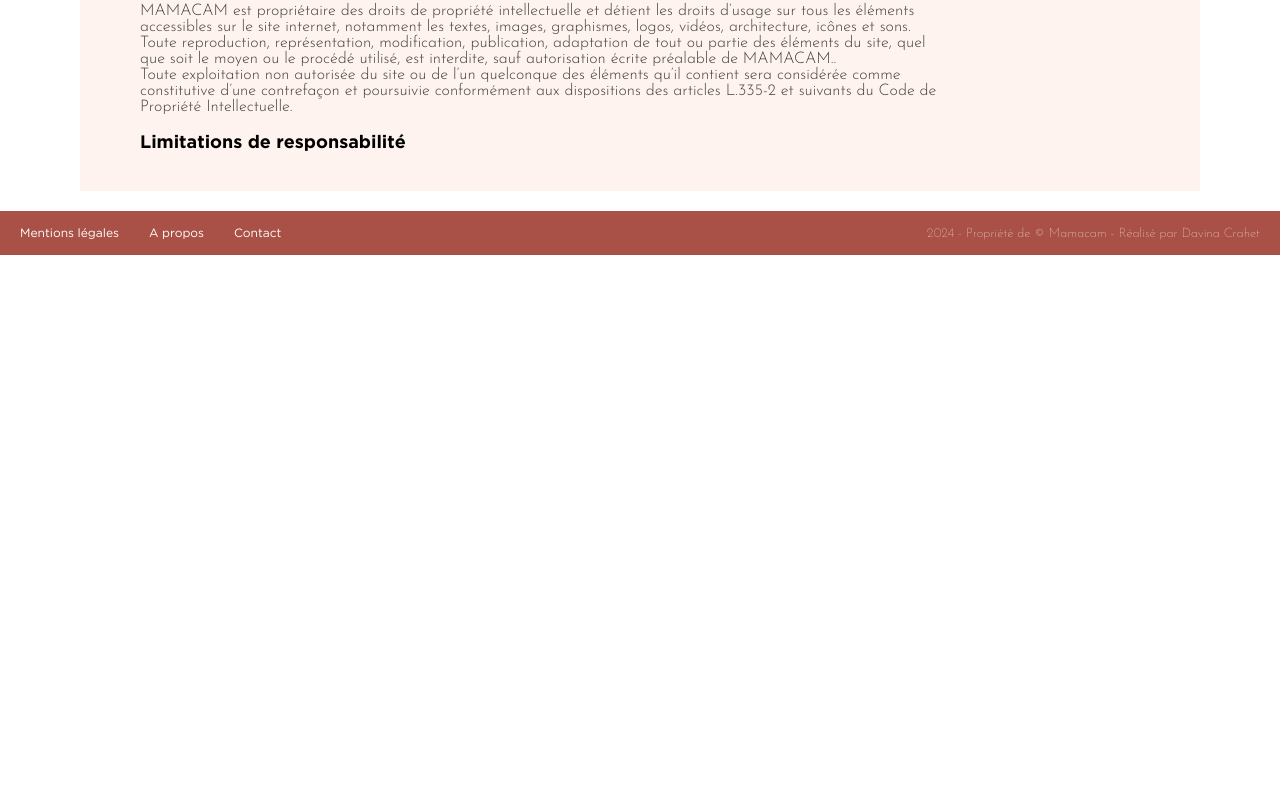
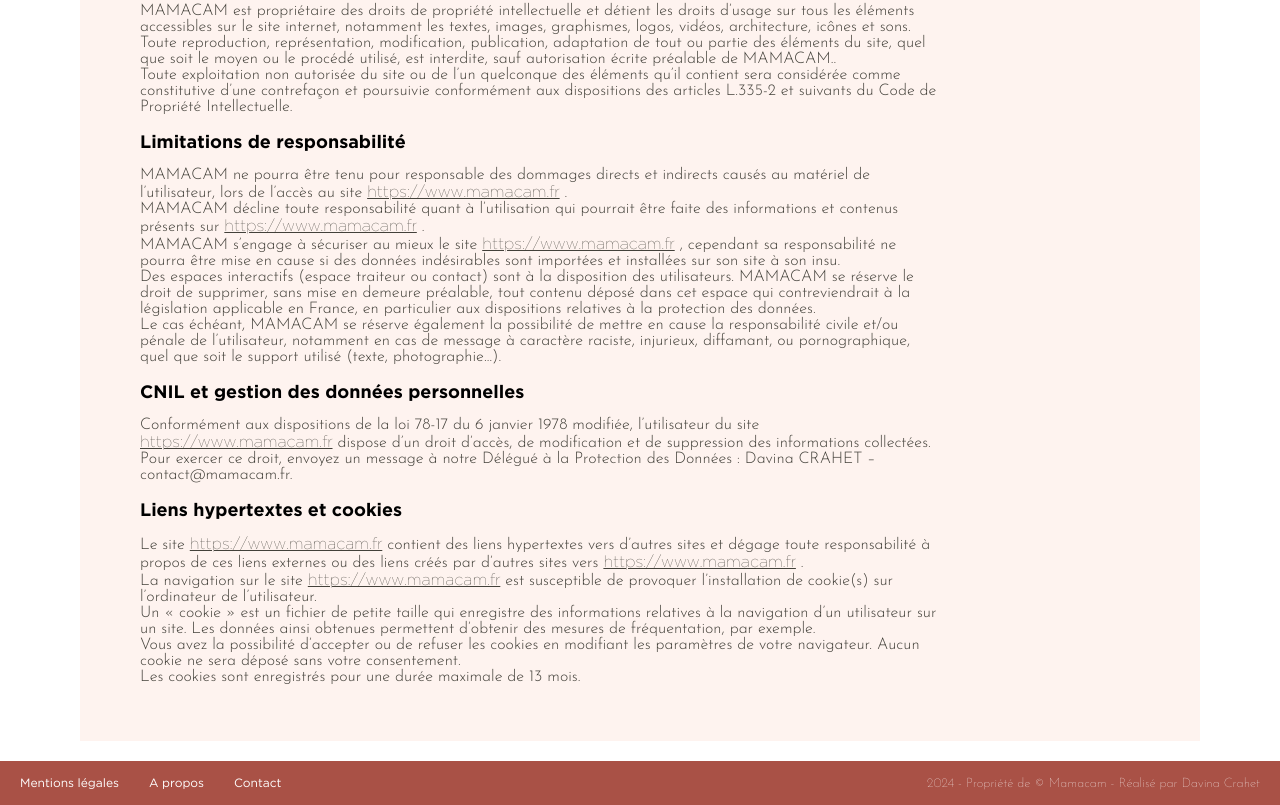
Before and after one commit to DavinaDF/mamacam, a React (Vite) app: page /mentions in a window 1280 px wide. Shown: the part 699-1504 px from the top of the page. Before the commit the page ends 954 px from the top, so only its background shows below. Built offline with nearby package versions, Linux system fonts and the light colour scheme.

Commit message:
Page mentions complète

```diff
--- a/src/components/layout/Header.jsx
+++ b/src/components/layout/Header.jsx
@@ -62,7 +62,7 @@
 
 // export default Header;
 
-import { NavLink } from "react-router-dom";
+import { NavLink, Link } from "react-router-dom";
 import { useState } from "react";
 import logo from "../../assets/logo_header_desktop.png";
 
@@ -74,7 +74,9 @@
       <div className="header-container">
         <div className="nav-mobile">
           <div className="logo">
-            <img src={logo} alt="logo Mamacam haut de page" />
+            <Link to="/">
+              <img src={logo} alt="logo Mamacam haut de page" />
+            </Link>
           </div>
           <i
             className="fa-solid fa-bars menu-button"
@@ -131,7 +133,9 @@
             </NavLink>
           </div>
           <div className="header-logo">
-            <img src={logo} alt="logo Mamacam haut de page" />
+            <Link to="/">
+              <img src={logo} alt="logo Mamacam haut de page" />
+            </Link>
           </div>
           <div className="header-nav-right">
             <NavLink
--- a/src/pages/Home.jsx
+++ b/src/pages/Home.jsx
@@ -78,7 +78,12 @@
                         onClick={() => close()}
                       ></i>
                       <div className="map-iframe">
-                        <iframe src="https://maps.google.com/maps?width=500&amp;height=500&amp;hl=en&amp;q=83%20Cr%20Victor%20Hugo,%2033000%20Bordeaux+(Mamacam%20cantine)&amp;t=&amp;z=16&amp;ie=UTF8&amp;iwloc=B&amp;output=embed">
+                        <iframe
+                          src="https://maps.google.com/maps?width=500&amp;height=500&amp;hl=en&amp;q=83%20Cr%20Victor%20Hugo,%2033000%20Bordeaux+(Mamacam%20cantine)&amp;t=&amp;z=16&amp;ie=UTF8&amp;iwloc=B&amp;output=embed"
+                          width={500}
+                          height={500}
+                          sandbox="allow-same-origin allow-scripts allow-popups"
+                        >
                           <a href="https://www.gps.ie/">gps trackers</a>
                         </iframe>
                       </div>
--- a/src/pages/Mentions.jsx
+++ b/src/pages/Mentions.jsx
@@ -29,7 +29,7 @@
         SIRET : 89270875100011
         <br />
         <a href="https://www.mamacam.fr/mentions" target="_blank">
-          https://www.mamacam.fr/mentionslegales
+          https://www.mamacam.fr/mentions
         </a>
       </p>
       <p>
@@ -69,6 +69,84 @@
         L.335-2 et suivants du Code de Propriété Intellectuelle.
       </p>
       <h2>Limitations de responsabilité</h2>
+      <p>
+        MAMACAM ne pourra être tenu pour responsable des dommages directs et
+        indirects causés au matériel de l’utilisateur, lors de l’accès au site{" "}
+        <a href="https://www.mamacam.fr" target="_blank">
+          https://www.mamacam.fr
+        </a>{" "}
+        .
+        <br />
+        MAMACAM décline toute responsabilité quant à l’utilisation qui pourrait
+        être faite des informations et contenus présents sur{" "}
+        <a href="https://www.mamacam.fr" target="_blank">
+          https://www.mamacam.fr
+        </a>{" "}
+        .
+        <br />
+        MAMACAM s’engage à sécuriser au mieux le site{" "}
+        <a href="https://www.mamacam.fr" target="_blank">
+          https://www.mamacam.fr
+        </a>{" "}
+        , cependant sa responsabilité ne pourra être mise en cause si des
+        données indésirables sont importées et installées sur son site à son
+        insu.
+        <br />
+        Des espaces interactifs (espace traiteur ou contact) sont à la
+        disposition des utilisateurs. MAMACAM se réserve le droit de supprimer,
+        sans mise en demeure préalable, tout contenu déposé dans cet espace qui
+        contreviendrait à la législation applicable en France, en particulier
+        aux dispositions relatives à la protection des données.
+        <br />
+        Le cas échéant, MAMACAM se réserve également la possibilité de mettre en
+        cause la responsabilité civile et/ou pénale de l’utilisateur, notamment
+        en cas de message à caractère raciste, injurieux, diffamant, ou
+        pornographique, quel que soit le support utilisé (texte, photographie…).
+      </p>
+      <h2>CNIL et gestion des données personnelles</h2>
+      <p>
+        Conformément aux dispositions de la loi 78-17 du 6 janvier 1978
+        modifiée, l’utilisateur du site{" "}
+        <a href="https://www.mamacam.fr" target="_blank">
+          https://www.mamacam.fr
+        </a>{" "}
+        dispose d’un droit d’accès, de modification et de suppression des
+        informations collectées. Pour exercer ce droit, envoyez un message à
+        notre Délégué à la Protection des Données : Davina CRAHET –
+        contact@mamacam.fr.
+      </p>
+      <h2>Liens hypertextes et cookies</h2>
+      <p>
+        Le site{" "}
+        <a href="https://www.mamacam.fr" target="_blank">
+          https://www.mamacam.fr
+        </a>{" "}
+        contient des liens hypertextes vers d’autres sites et dégage toute
+        responsabilité à propos de ces liens externes ou des liens créés par
+        d’autres sites vers{" "}
+        <a href="https://www.mamacam.fr" target="_blank">
+          https://www.mamacam.fr
+        </a>{" "}
+        .
+        <br />
+        La navigation sur le site{" "}
+        <a href="https://www.mamacam.fr" target="_blank">
+          https://www.mamacam.fr
+        </a>{" "}
+        est susceptible de provoquer l’installation de cookie(s) sur
+        l’ordinateur de l’utilisateur.
+        <br />
+        Un « cookie » est un fichier de petite taille qui enregistre des
+        informations relatives à la navigation d’un utilisateur sur un site. Les
+        données ainsi obtenues permettent d’obtenir des mesures de
+        fréquentation, par exemple.
+        <br />
+        Vous avez la possibilité d’accepter ou de refuser les cookies en
+        modifiant les paramètres de votre navigateur. Aucun cookie ne sera
+        déposé sans votre consentement.
+        <br />
+        Les cookies sont enregistrés pour une durée maximale de 13 mois.
+      </p>
     </div>
   );
 };
```
